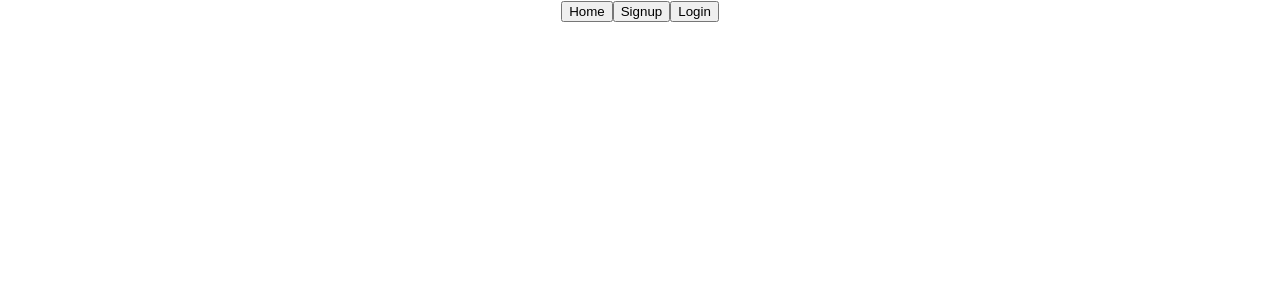
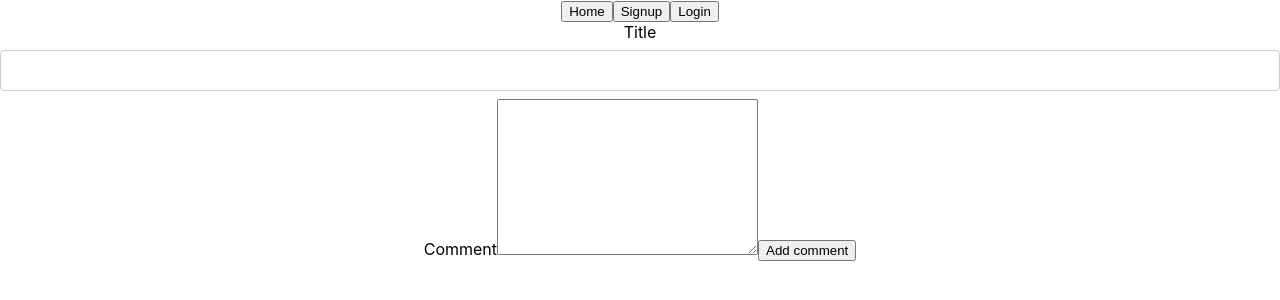
Before and after one commit to Foglia/Project_3_C, a React (Create React App) app: page /events/create-comment/1 in a window 1280 px wide. Before the commit this address had no page. Shown: the top 300 px of the page. Built offline with nearby package versions, Linux system fonts and the light colour scheme.

Commit message:
comments

```diff
--- a/src/App.js
+++ b/src/App.js
@@ -14,6 +14,7 @@ import UserProfile from './pages/UserProfile.page'
 import Community from './pages/Community';
 import Anon from './components/Anon.component';
 import Private from './components/Private.component';
+import Comments from './components/Comments.component';
 
 function App() {
   return (
@@ -29,15 +30,17 @@ function App() {
             <Signup />
           </Anon>
         } />
-        <Route path='/login' element={<Login />}/>
-        <Route path='/profile/:id' element={<UserProfile />}/>
+        <Route path='/login' element={<Login />} />
+        <Route path='/profile/:id' element={<UserProfile />} />
         <Route path="/edit-profile/:id" element={
           <Private>
             <EditUserProfile />
           </Private>
         } />
+
         <Route path='/events' element={<Events />} />
-      <Route path='/community' element={<Community />}/>
+        <Route path="/events/create-comment/:id" element={<Comments />} />
+        <Route path='/community' element={<Community />} />
       </Routes>
     </div>
   );
--- a/src/components/Comments.component.jsx
+++ b/src/components/Comments.component.jsx
@@ -0,0 +1,46 @@
+import { useState } from 'react';
+import axios from 'axios';
+import React from 'react';
+
+function Comments(props) {
+  const [title, setTitle] = useState('');
+  const [description, setDescription] = useState('');
+
+  const handleTitle = (e) => setTitle(e.target.value);
+  const handleDescription = (e) => setDescription(e.target.value);
+
+  const handleSubmit = async (e) => {
+    e.preventDefault();
+    try {
+      await axios.post(`${process.env.REACT_APP_API_URL}/events/create-comment/:id'`, { title, description });
+
+      setTitle('');
+      setDescription('');
+
+
+      props.refreshComments();
+    } catch (error) {
+      console.log(error);
+    }
+  };
+
+  return (
+    <div className="AddComment">
+      <form onSubmit={handleSubmit}>
+        <label htmlFor="title">Title</label>
+        <input type="text" name="title" value={title} onChange={handleTitle} />
+        <label htmlFor="description">Comment</label>
+        <textarea
+          name="description"
+          value={description}
+          cols="30"
+          rows="10"
+          onChange={handleDescription}
+        ></textarea>
+         {<button to= "/event/:id"  type="submit">Add comment</button>}
+      </form>
+    </div>
+  );
+}
+
+export default Comments;
--- a/src/pages/Events.page.jsx
+++ b/src/pages/Events.page.jsx
@@ -3,7 +3,7 @@ import axios from 'axios';
 import { useState, useEffect }  from 'react';
 
 function Events() {
-  console.log('Event')
+  console.log('Events')
   const [events, setEvents] = useState([]);
   const getFromApi = async () => {
     try {
```
Also changed, not shown: src/components/AddUserProfile.component.jsx (deleted, +0 -93 lines), src/pages/EventDetail.page.jsx (+8 -5 lines). Lines whose indentation alone changed are shown as unchanged.
